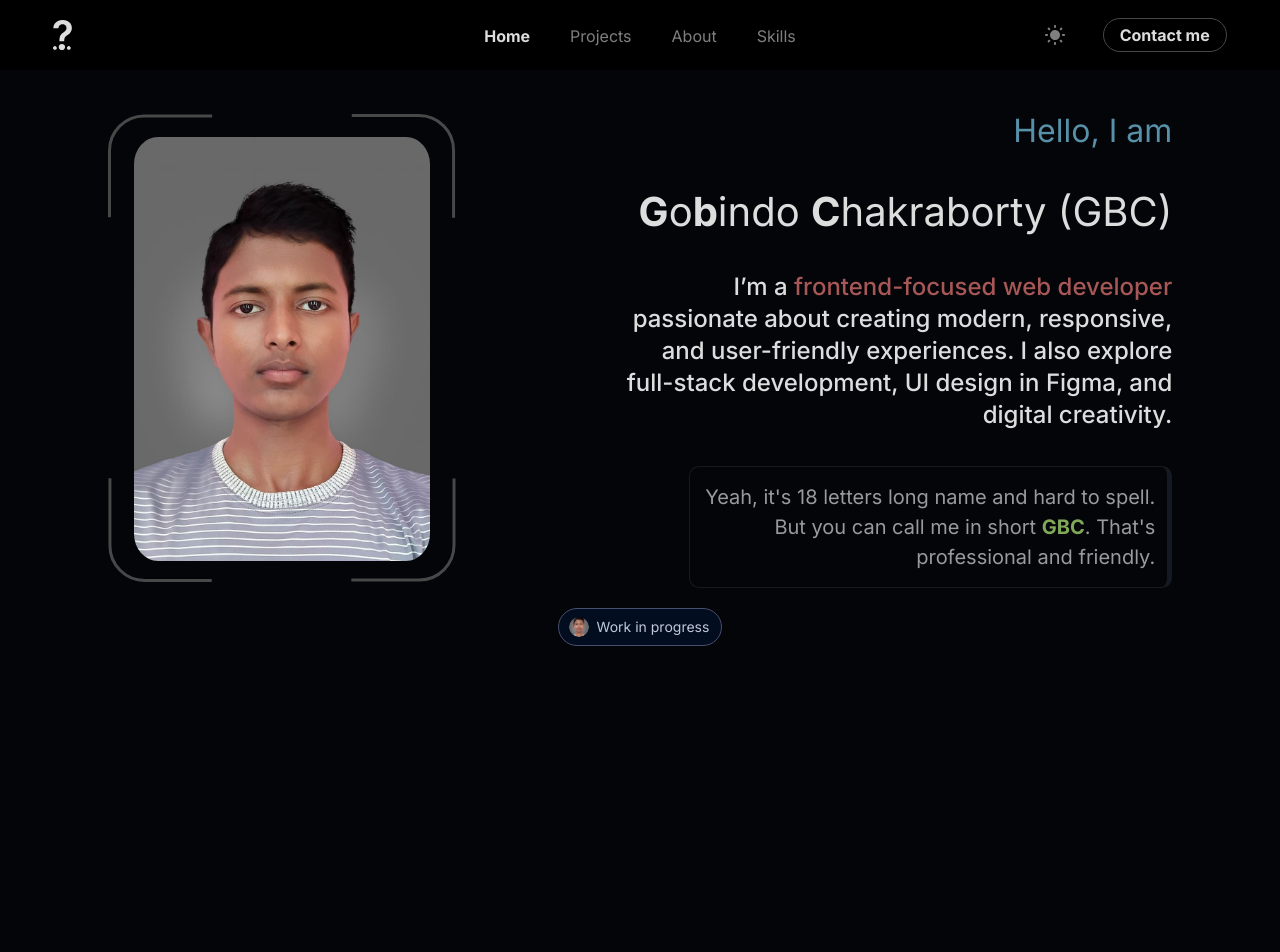
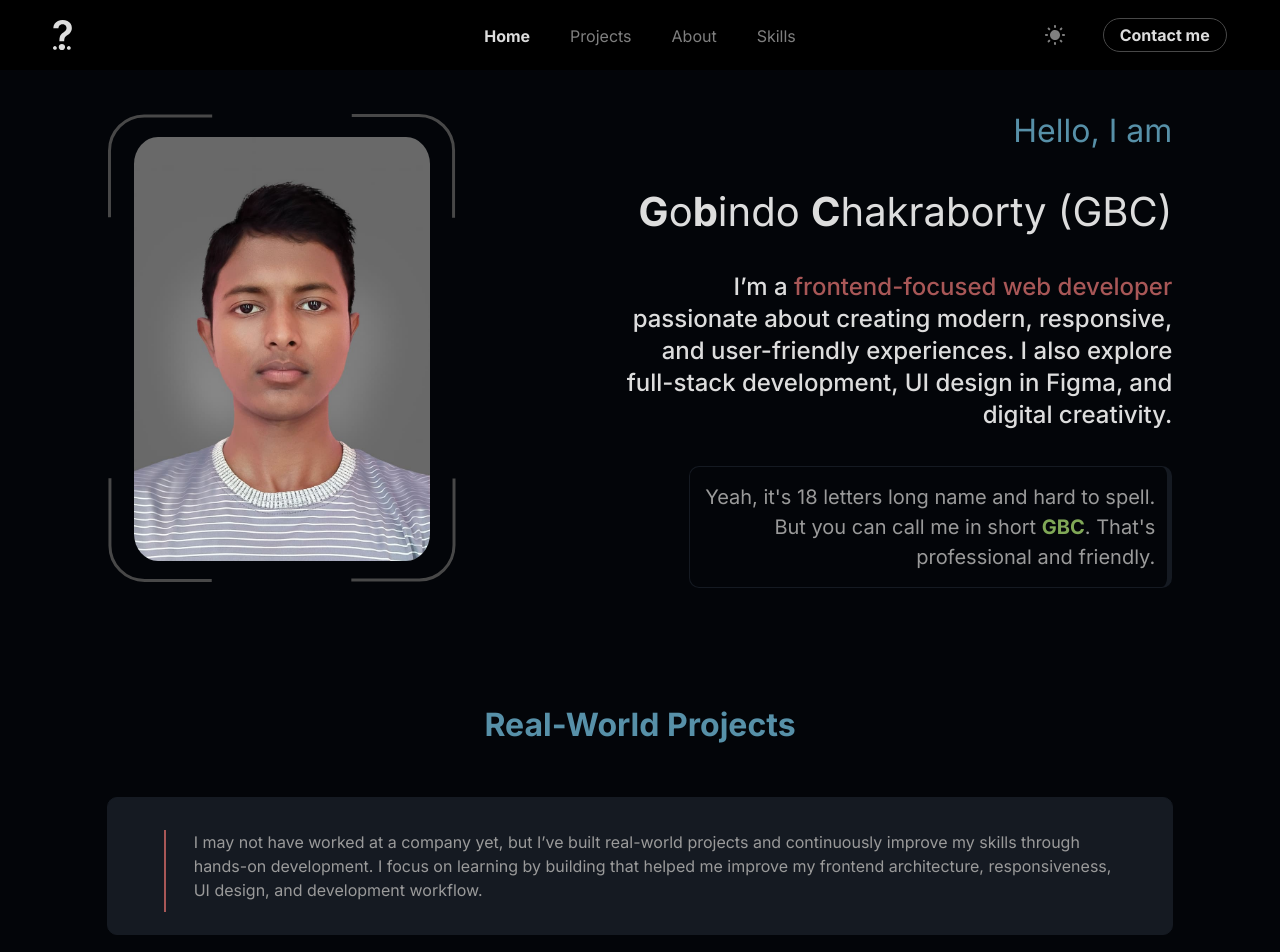
Before and after one commit to Gobindo-Chakraborty/hellogbc, a Next.js app: page / in a window 1280 px wide. Shown: the top 952 px of the page. Before the commit the page ends 800 px from the top, so only its background shows below. Built offline with nearby package versions, Linux system fonts and the light colour scheme.

Commit message:
project heading and description added

```diff
--- a/app/page.tsx
+++ b/app/page.tsx
@@ -1,10 +1,12 @@
 import Hero from "@/components/pages/home/Hero";
+import Projects from "@/components/pages/home/Projects";
 import WIP from "@/components/ui/WIP";
 
 export default function Home() {
   return (
     <>
       <Hero />
+      <Projects />
       <WIP />
     </>
   );
--- /dev/null
+++ b/components/pages/home/Projects.tsx
@@ -0,0 +1,19 @@
+export default function Projects() {
+  return (
+    <section className="mt-31.25 w-10/12 xl:max-w-286.5 mx-auto">
+      <h1 className="font-bold text-heading-1 text-center text-[2rem] mb-15">
+        Real-World Projects
+      </h1>
+      <div className="bg-secondary-bg-dark-1 rounded-[10px] border border-secondary-bg-dark-1">
+        <p className="text-secondary-text-light-2 before:content-[''] before:absolute before:bg-live-view before:w-0.5 before:h-20.5  py-8 pl-21.5 pr-13.75 before:-ml-7.5">
+          I may not have worked at a company yet, but I’ve built real-world
+          projects and continuously improve my skills through hands-on
+          development. I focus on learning by building that helped me improve my
+          frontend architecture, responsiveness, UI design, and development
+          workflow.
+        </p>
+      </div>
+      <div></div>
+    </section>
+  );
+}
```
